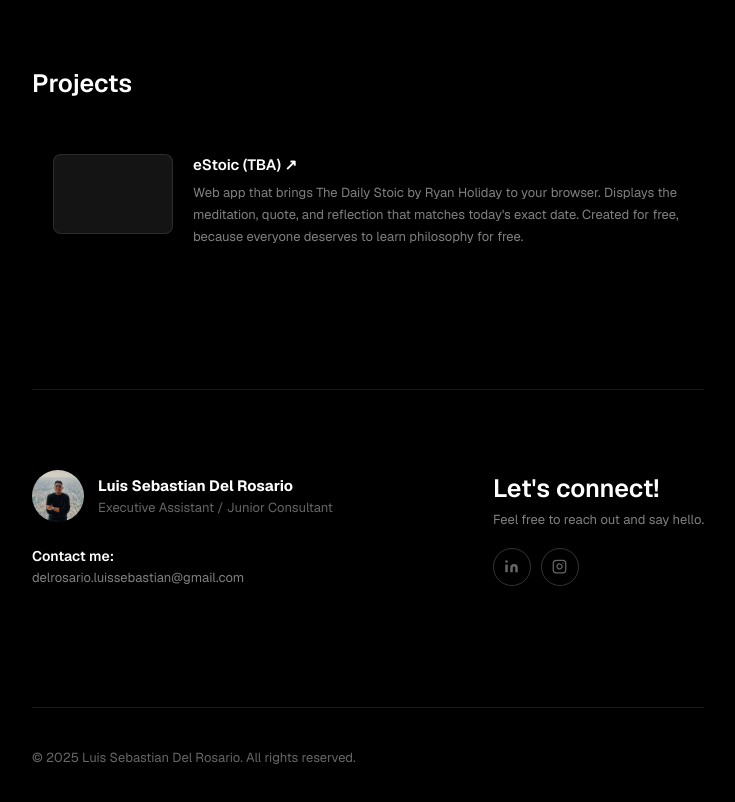
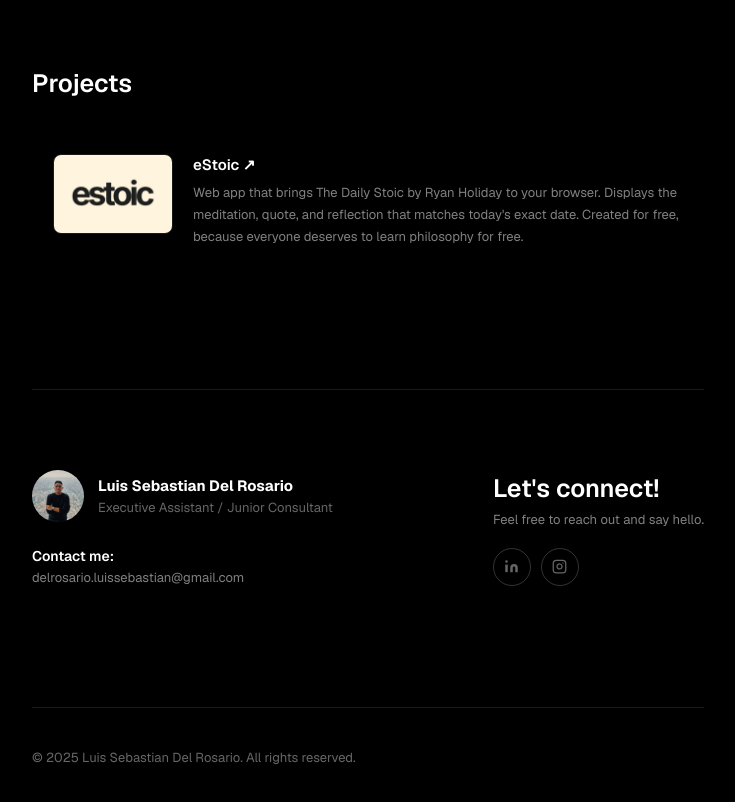
Before and after one commit to LuisSebastianDelRosario/luis-2026-portfolio, a Next.js app: page / in a window 1280 px wide. Shown: the part 2840-3642 px from the top of the page, without its empty margins (288-1023 px from the left). Built offline with nearby package versions, Linux system fonts and the light colour scheme.

Commit message:
fixed the projects section, updated the estoic

```diff
--- a/components/sections/Projects.tsx
+++ b/components/sections/Projects.tsx
@@ -1,14 +1,14 @@
 "use client";
 
 import { useState } from "react";
+import Image from "next/image";
 
 const projects = [
   {
-    name: "eStoic (TBA) ↗",
-    description:
-      "Web app that brings The Daily Stoic by Ryan Holiday to your browser. Displays the meditation, quote, and reflection that matches today's exact date. Created for free, because everyone deserves to learn philosophy for free.",
-    image: null,
-    link: "#",
+    name: "eStoic ↗",
+    description: "Web app that brings The Daily Stoic by Ryan Holiday to your browser. Displays the meditation, quote, and reflection that matches today's exact date. Created for free, because everyone deserves to learn philosophy for free.",
+    image: "/estoic.png",
+    link: "https://estoic.vercel.app/",
   },
 ];
 
@@ -38,8 +38,11 @@ export default function Projects() {
 
       <div style={{ display: "flex", flexDirection: "column", gap: "16px" }}>
         {projects.map((project, index) => (
-          <div
+          <a
             key={index}
+            href={project.link}
+            target="_blank"
+            rel="noopener noreferrer"
             onMouseEnter={() => setHoveredIndex(index)}
             onMouseLeave={() => setHoveredIndex(null)}
             style={{
@@ -57,10 +60,28 @@ export default function Projects() {
               backdropFilter: hoveredIndex === index ? "blur(8px)" : "none",
               transition: "all 0.3s ease",
               cursor: "pointer",
+              textDecoration: "none",
             }}
           >
-            {/* Image Placeholder */}
-            <div style={{ width: "120px", height: "80px", flexShrink: 0, backgroundColor: "rgba(255,255,255,0.08)", borderRadius: "8px", border: "1px solid rgba(255,255,255,0.1)" }} />
+            {/* Project Image */}
+            <div
+              style={{
+                width: "120px",
+                height: "80px",
+                flexShrink: 0,
+                position: "relative",
+                borderRadius: "8px",
+                overflow: "hidden",
+                border: "1px solid rgba(255,255,255,0.1)",
+              }}
+            >
+              <Image
+                src={project.image}
+                alt={project.name}
+                fill
+                style={{ objectFit: "cover" }}
+              />
+            </div>
 
             {/* Text Content */}
             <div style={{ display: "flex", flexDirection: "column", gap: "6px" }}>
@@ -71,8 +92,7 @@ export default function Projects() {
                 {project.description}
               </p>
             </div>
-
-          </div>
+          </a>
         ))}
       </div>
     </section>
```
Also changed, not shown: public/estoic.png (added).
